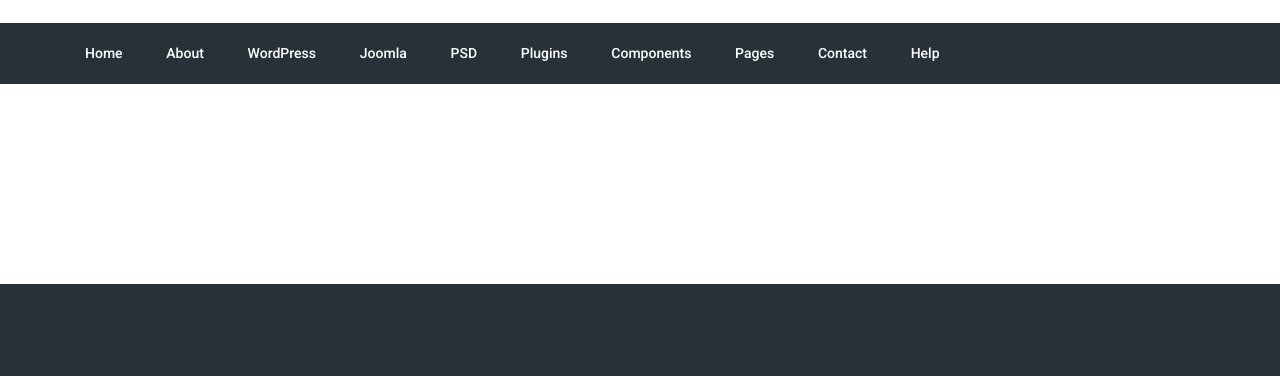
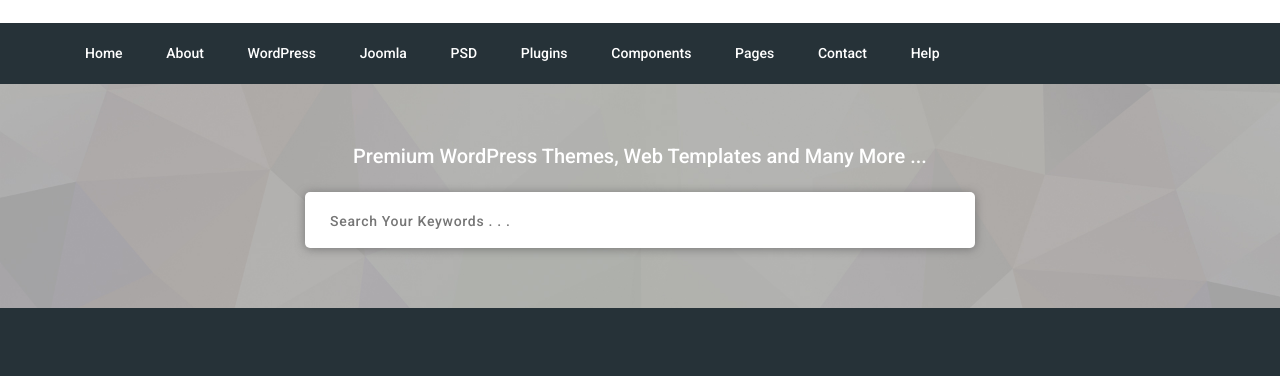
Before and after one commit to alsvyst/Foxtar-Market-Place, a website: page app/index.html in a window 1280 px wide. Shown: the part 69-445 px from the top of the page. Drawn offline with nearby package versions, Linux system fonts and the light colour scheme; files that its build step writes are made by us from their sources; files whose address does not match are found by name.

Commit message:
search-section

```diff
--- a/app/css/components/footer.component.css
+++ b/app/css/components/footer.component.css
@@ -1,7 +1,3 @@
-main {
-    height: 200px;
-}
-
 footer {
     background-color: #263238;
     color: #fff;
--- a/app/css/components/header.component.css
+++ b/app/css/components/header.component.css
@@ -25,6 +25,9 @@
     font-weight: 500;
     font-size: 14px;
 }
+header .bottom-header .header-nav a:hover {
+    color: #8bc34a;
+}
 header .bottom-header .header-nav a + a {
     margin-left: 40px;
 }
--- /dev/null
+++ b/app/css/components/search-section.component.css
@@ -0,0 +1,23 @@
+.search-section {
+    background: url('../img/banner-image.jpg') no-repeat center / cover;
+    text-align: center;
+    padding: 60px 0;
+}
+.search-section h1 {
+    color: #fff;
+    font-size: 20px;
+    font-weight: 500;
+    margin-bottom: 24px;
+}
+.search-section .search-form {
+    width: 670px;
+    height: 56px;
+    border-radius: 5px;
+    -webkit-box-shadow: 0px 1px 10px 0px rgba(100, 100, 100, 0.75);
+            box-shadow: 0px 1px 10px 0px rgba(100, 100, 100, 0.75);
+    padding: 22px 20px 20px 25px;
+    font-weight: 500;
+    color: #90a4ae;
+    letter-spacing: 0.05em;
+    font-size: 14px;
+}
--- a/app/index.html
+++ b/app/index.html
@@ -74,7 +74,15 @@
 
 <!-- Main start -->
 <main id="main">
-
+    <section class="search-section">
+        <div class="search-section-content">
+            <h1>Premium WordPress Themes, Web Templates and Many More ...</h1>
+            <form>
+                <input type="search" name="search" class="search-form" placeholder="Search Your Keywords . . .">
+            </form>
+        </div>
+    </section>
+    <!-- /.search-section -->
 </main>
 <!-- Main end -->
 
--- a/source/css/components/footer.component.css
+++ b/source/css/components/footer.component.css
@@ -1,7 +1,3 @@
-main {
-    height: 200px;
-}
-
 footer {
     background-color: #263238;
     color: #fff;
--- a/source/css/components/header.component.css
+++ b/source/css/components/header.component.css
@@ -25,6 +25,9 @@
     font-weight: 500;
     font-size: 14px;
 }
+header .bottom-header .header-nav a:hover {
+    color: #8bc34a;
+}
 header .bottom-header .header-nav a + a {
     margin-left: 40px;
 }
--- /dev/null
+++ b/source/css/components/search-section.component.css
@@ -0,0 +1,22 @@
+.search-section {
+    background: url('../img/banner-image.jpg') no-repeat center / cover;
+    text-align: center;
+    padding: 60px 0;
+}
+.search-section h1 {
+    color: #fff;
+    font-size: 20px;
+    font-weight: 500;
+    margin-bottom: 24px;
+}
+.search-section .search-form {
+    width: 670px;
+    height: 56px;
+    border-radius: 5px;
+    box-shadow: 0px 1px 10px 0px rgba(100, 100, 100, 0.75);
+    padding: 22px 20px 20px 25px;
+    font-weight: 500;
+    color: #90a4ae;
+    letter-spacing: 0.05em;
+    font-size: 14px;
+}
```
Also changed, not shown: app/img/banner-image.jpg (renamed from app/img/banner_image.jpg).
